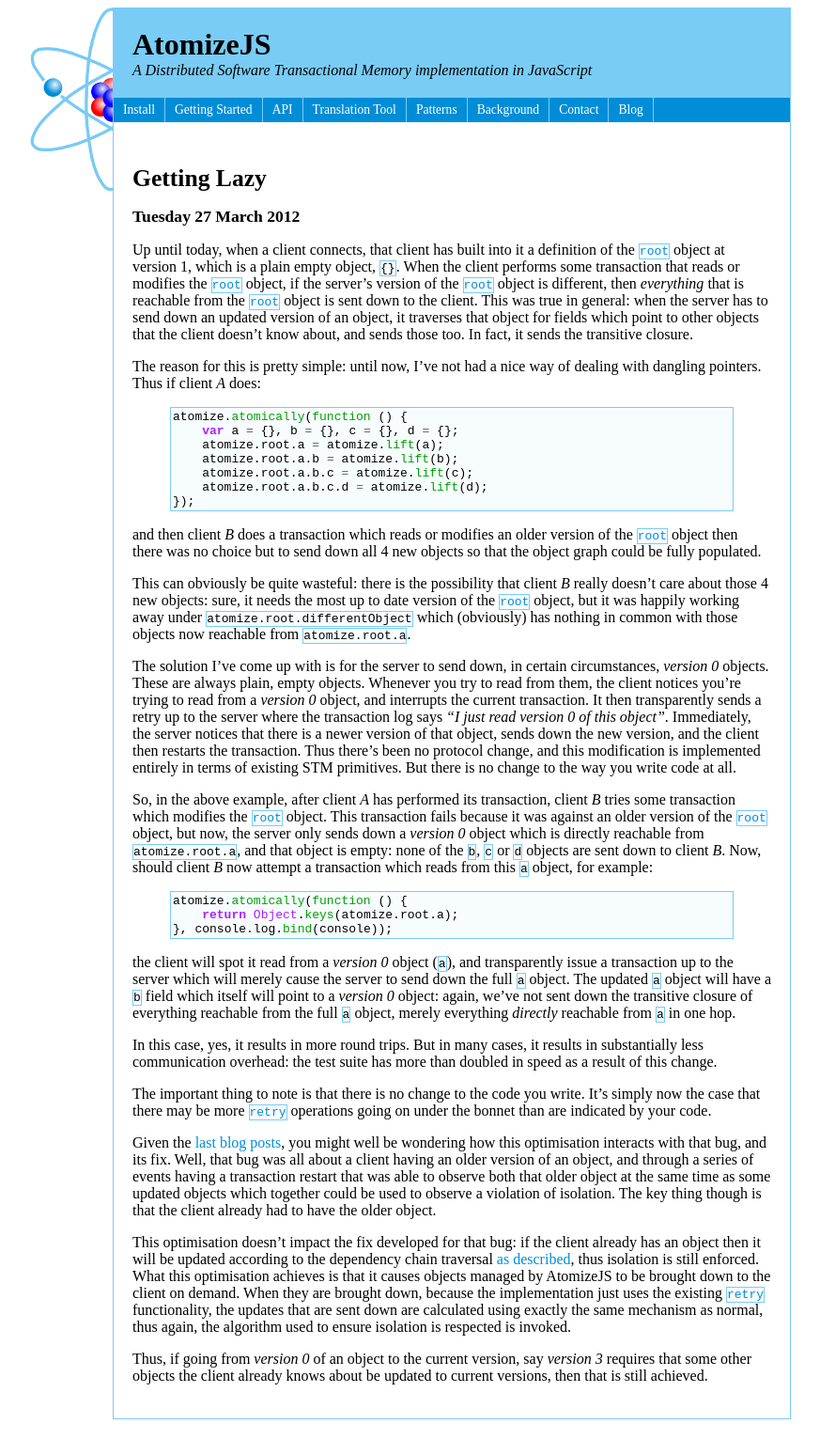
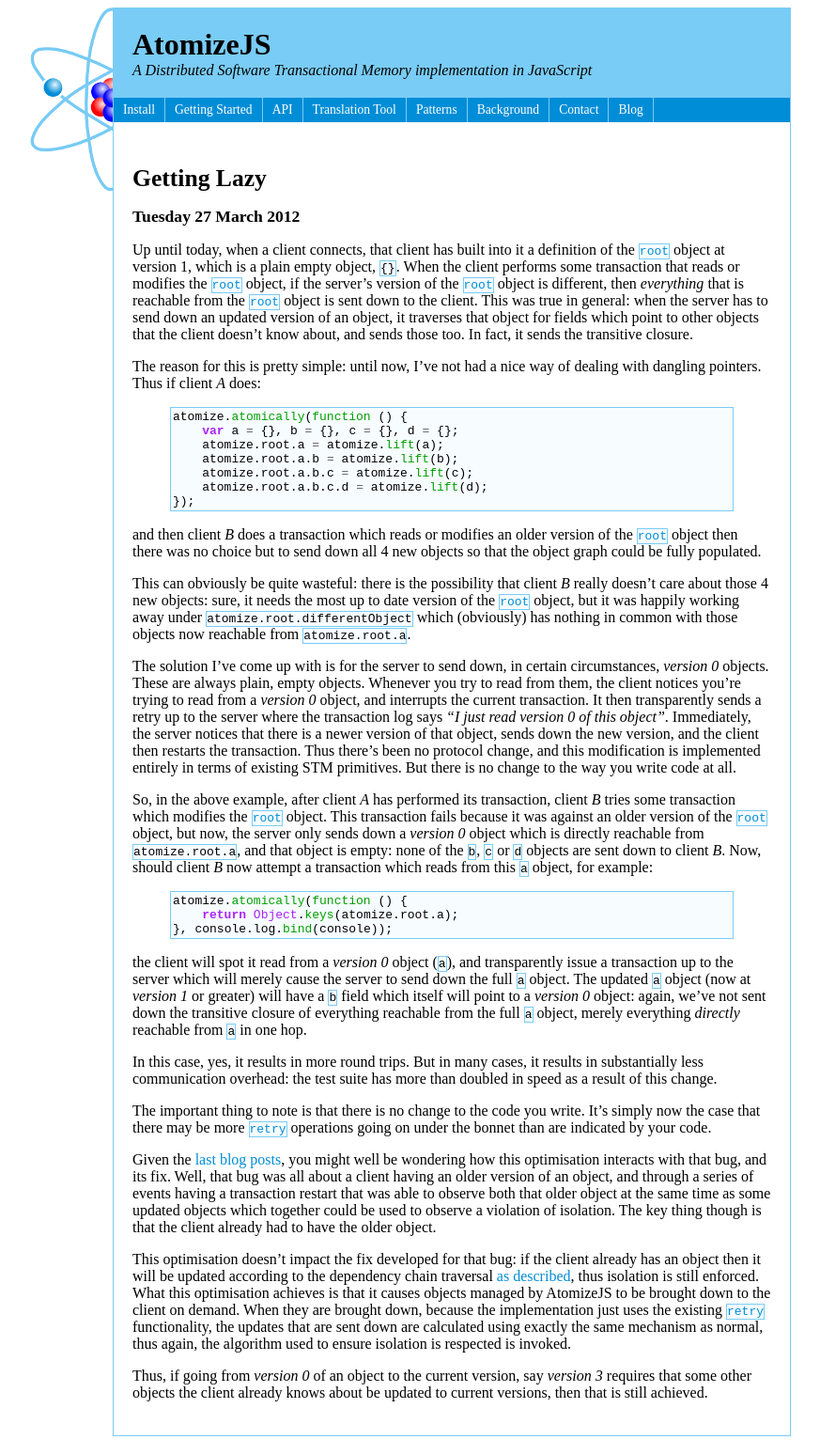
Before and after one commit to atomizejs/atomizejs.github.com, a Jekyll site: the page built from _posts/2012-03-27-getting-lazy.html, in a window 1280 px wide. Shown: the whole page at 94% size, without its empty margins (204-1077 px from the left). Built offline with Jekyll 4.4.1, drawn with Linux system fonts in a browser that asks for light colours; Markdown is read by kramdown in place of the engine named in the settings.

Commit message:
More English

```diff
--- a/_posts/2012-03-27-getting-lazy.html
+++ b/_posts/2012-03-27-getting-lazy.html
@@ -69,10 +69,10 @@
 the client will spot it read from a *version 0* object (`a`), and
 transparently issue a transaction up to the server which will merely
 cause the server to send down the full `a` object. The updated `a`
-object will have a `b` field which itself will point to a *version 0*
-object: again, we've not sent down the transitive closure of
-everything reachable from the full `a` object, merely everything
-*directly* reachable from `a` in one hop.
+object (now at *version 1* or greater) will have a `b` field which
+itself will point to a *version 0* object: again, we've not sent down
+the transitive closure of everything reachable from the full `a`
+object, merely everything *directly* reachable from `a` in one hop.
 
 In this case, yes, it results in more round trips. But in many cases,
 it results in substantially less communication overhead: the test
```
